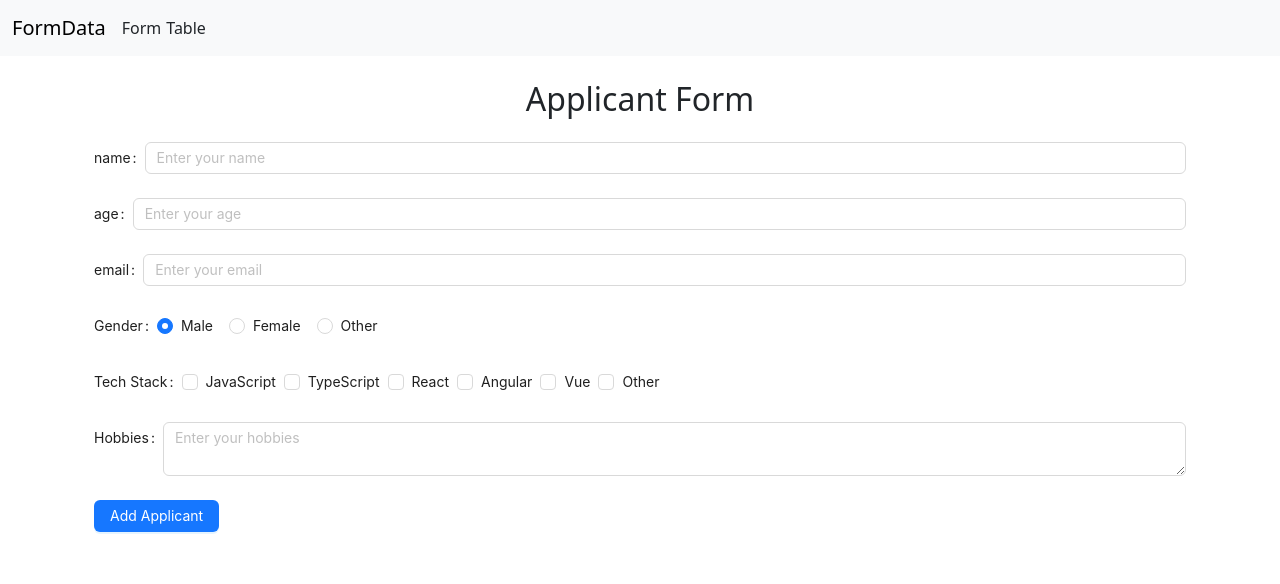
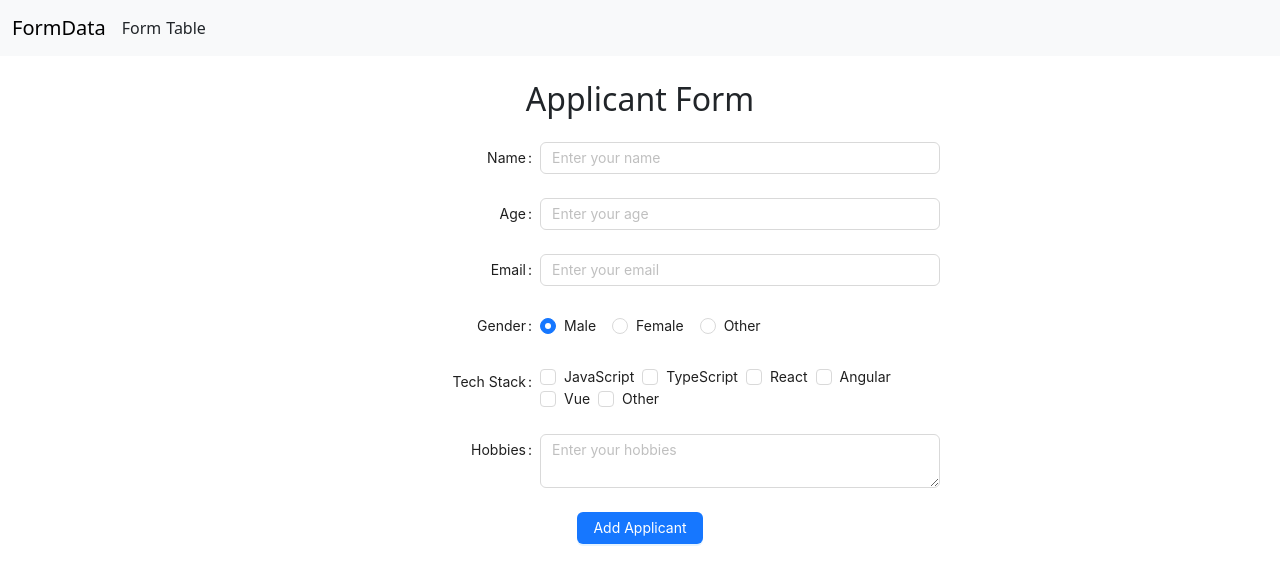
Before and after one commit to anshumansingh08/assignment, a React (Vite) app: page / in a window 1280 px wide. Shown: the top 584 px of the page. Built offline with nearby package versions, Linux system fonts and the light colour scheme.

Commit message:
Fixed errors due to type

```diff
--- a/src/component/ApplicantForm.tsx
+++ b/src/component/ApplicantForm.tsx
@@ -1,14 +1,13 @@
 import { Button, Checkbox, Form, Input, Radio } from "antd";
 import React, { useState } from "react";
-import { useDispatch } from "react-redux";
-import { Applicant, addAplicant } from "../features/form/formSlice";
+import { Applicant } from "../features/form/formSlice";
 
 interface ApplicantFormProps {
-  onApplicantAdded: (applicant: Applicant) => void; // Changed the prop to expect applicant data
+  onApplicantAdded: (applicant: Applicant) => void;
 }
 
 const ApplicantForm: React.FC<ApplicantFormProps> = ({ onApplicantAdded }) => {
-  const dispatch = useDispatch();
+  // const dispatch = useDispatch();
   const [form] = Form.useForm();
   const [formData, setFormData] = useState<Applicant>({
     id: 0,
@@ -32,6 +31,7 @@ const ApplicantForm: React.FC<ApplicantFormProps> = ({ onApplicantAdded }) => {
       | HTMLTextAreaElement
       | HTMLSelectElement
       | HTMLInputElement
+      | any
     >
   ) => {
     const { name, value } = e.target;
@@ -49,6 +49,11 @@ const ApplicantForm: React.FC<ApplicantFormProps> = ({ onApplicantAdded }) => {
       gender: e.target.value as Applicant["gender"],
     }));
     setErrors((prevErrors) => ({ ...prevErrors, gender: undefined }));
+  };
+
+  const handleTechStackChange = (checkedValues: string[]) => {
+    setFormData((prev) => ({ ...prev, techStack: checkedValues }));
+    setErrors((prevErrors) => ({ ...prevErrors, techStack: undefined }));
   };
 
   const validateForm = (): boolean => {
@@ -79,20 +84,23 @@ const ApplicantForm: React.FC<ApplicantFormProps> = ({ onApplicantAdded }) => {
       newErrors.hobbies = "Hobbies are required.";
       isValid = false;
     }
+    if (!formData.techStack || formData.techStack.length === 0) {
+      newErrors.techStack = "At least one technology must be selected.";
+      isValid = false;
+    }
 
     setErrors(newErrors);
     return isValid;
   };
 
-  const onFinish = (values: any) => {
+  const onFinish = () => {
     if (validateForm()) {
       const newApplicant: Applicant = {
-        ...values,
+        ...formData,
         id: 0,
       };
-      console.log("Form Data to be submitted:", newApplicant);
-      dispatch(addAplicant(newApplicant));
-      // form.resetFields();
+
+      form.resetFields();
       setFormData({
         id: 0,
         name: "",
@@ -109,10 +117,18 @@ const ApplicantForm: React.FC<ApplicantFormProps> = ({ onApplicantAdded }) => {
 
   return (
     <div className="container mx-auto p-4">
+      <div className="form justify-content-center">
+        {" "}
         <h2 className="text-2xl font-bold mb-4 text-center">Applicant Form</h2>
-      <Form form={form} onFinish={onFinish} className="space-y-4">
+        <Form
+          labelCol={{ span: 8 }}
+          wrapperCol={{ span: 16 }}
+          form={form}
+          onFinish={onFinish}
+          className="space-y-4"
+        >
           <Form.Item
-          label="name"
+            label="Name"
             name="name"
             validateStatus={errors.name ? "error" : ""}
             help={errors.name}
@@ -126,7 +142,7 @@ const ApplicantForm: React.FC<ApplicantFormProps> = ({ onApplicantAdded }) => {
           </Form.Item>
 
           <Form.Item
-          label="age"
+            label="Age"
             name="age"
             validateStatus={errors.age ? "error" : ""}
             help={errors.age}
@@ -141,7 +157,7 @@ const ApplicantForm: React.FC<ApplicantFormProps> = ({ onApplicantAdded }) => {
           </Form.Item>
 
           <Form.Item
-          label="email"
+            label="Email"
             name="email"
             validateStatus={errors.email ? "error" : ""}
             help={errors.email}
@@ -179,7 +195,10 @@ const ApplicantForm: React.FC<ApplicantFormProps> = ({ onApplicantAdded }) => {
             validateStatus={errors.techStack ? "error" : ""}
             help={errors.techStack}
           >
-          <Checkbox.Group onChange={handleChange} value={formData.techStack}>
+            <Checkbox.Group
+              onChange={handleTechStackChange}
+              value={formData.techStack}
+            >
               <div className="flex flex-col">
                 <Checkbox value="javascript">JavaScript</Checkbox>
                 <Checkbox value="typescript">TypeScript</Checkbox>
@@ -204,13 +223,14 @@ const ApplicantForm: React.FC<ApplicantFormProps> = ({ onApplicantAdded }) => {
             />
           </Form.Item>
 
-        <Form.Item>
-          <Button type="primary" htmlType="submit" className="w-full">
+          <Form.Item className="formitem">
+            <Button type="primary" htmlType="submit" className="button">
               Add Applicant
             </Button>
           </Form.Item>
         </Form>
       </div>
+    </div>
   );
 };
 
```
Lines whose indentation alone changed are shown as unchanged.
